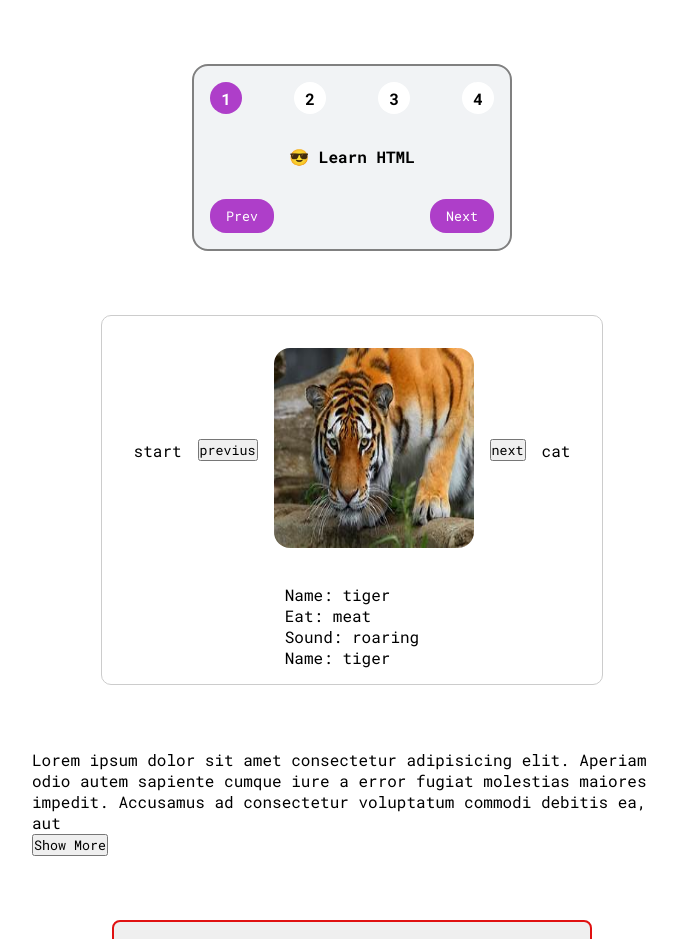
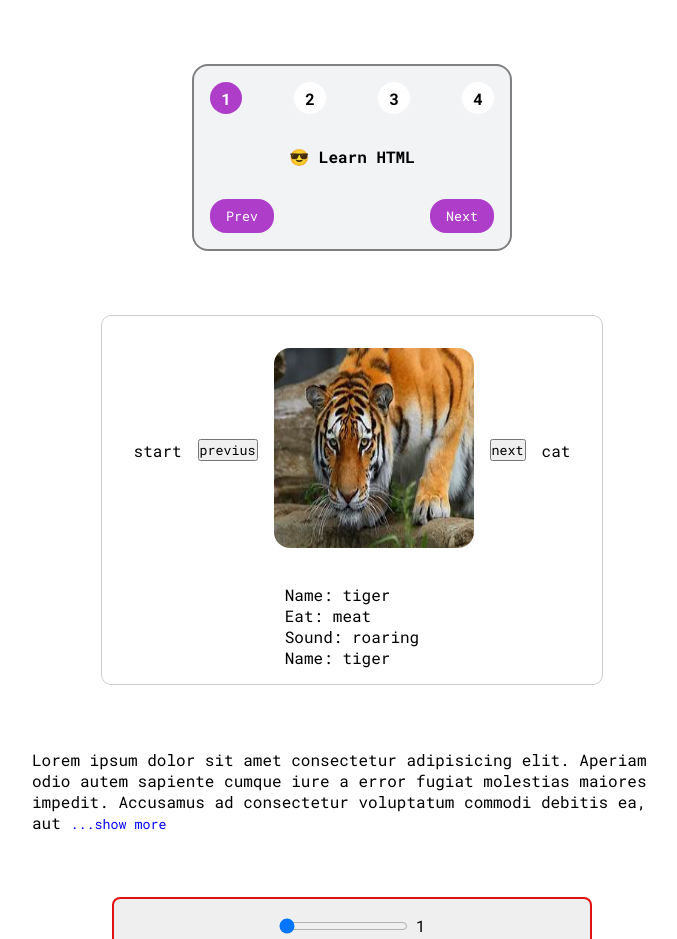
Before and after one commit to Bablubamaniya/mini-react-projects, a React (Vite) app: page / in a window 1280 px wide. Shown: the top 939 px of the page, without its empty margins (288-965 px from the left). Built offline with nearby package versions, Linux system fonts and the light colour scheme.

Commit message:
textExpander is updated

```diff
--- a/src/components/TextExpander.jsx
+++ b/src/components/TextExpander.jsx
@@ -4,6 +4,13 @@ import { useState } from "react";
 const textStyle = {
   maxWidth: "40rem",
 };
+const btnstyle={
+  border:"none",
+  backgroundColor:"transparent",
+  marginLeft:"o.5rem",
+  color:"blue",
+  cursor:"pointer",
+}
 const rawText = ` Lorem ipsum dolor sit amet consectetur adipisicing elit. Aperiam odio
 autem sapiente cumque iure a error fugiat molestias maiores impedit.
 Accusamus ad consectetur voluptatum commodi debitis ea, aut doloribus
@@ -59,11 +66,11 @@ function TextExpander() {
   }
   return (
     <div style={textStyle}>
-      <p>
-        {text}
-      </p>
-      <button onClick={handleClick}>
-      {show ? "Show Less" : "Show More"}
+      <span>{text}</span>
+
+
+      <button style={btnstyle} onClick={handleClick}>
+      {show ? "show less" : "...show more"}
       </button>
     </div>
   );
```
